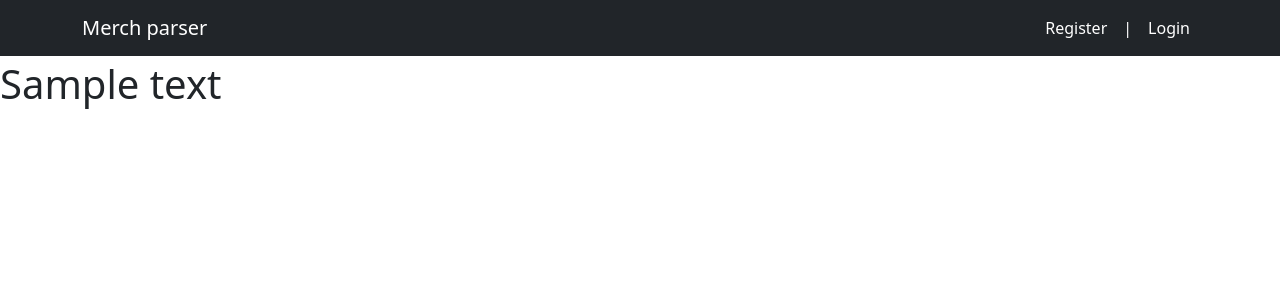
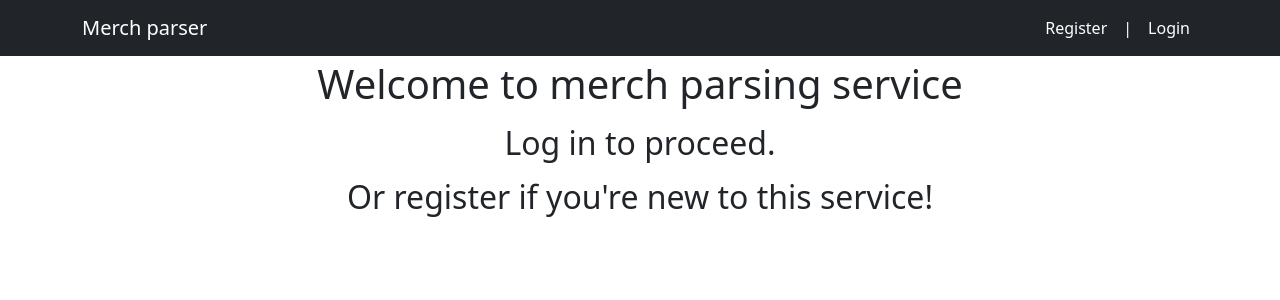
Before and after one commit to Merch-Tracker/frontend, a Vue app: page / in a window 1280 px wide. Shown: the top 300 px of the page. Built offline with nearby package versions, Linux system fonts and the light colour scheme.

Commit message:
small update

```diff
--- a/src/components/Navbar.vue
+++ b/src/components/Navbar.vue
@@ -36,7 +36,7 @@ export default {
         <div class="me-auto" v-if="isAuth">
           <ul class="navbar-nav me-auto mb-2 mb-lg-0">
             <li class="nav-item">
-              <router-link to="/" class="nav-link active">Collection</router-link>
+              <router-link to="/collection" class="nav-link active">Collection</router-link>
             </li>
           </ul>
         </div>
@@ -64,7 +64,7 @@ export default {
               <span class="nav-link active">|</span>
             </li>
             <li class="nav-item">
-              <span class="nav-link disabled">Logout</span>
+              <a class="nav-link active" href="#" @click.prevent="handleLogout">Logout</a>
             </li>
           </ul>
         </div>
--- a/src/views/HomeView.vue
+++ b/src/views/HomeView.vue
@@ -2,5 +2,9 @@
 </script>
 
 <template>
-  <h1>Sample text</h1>
+  <div>
+    <h1 class="text-center">Welcome to merch parsing service</h1>
+    <h2 class="text-center mt-3">Log in to proceed.</h2>
+    <h2 class="text-center mt-3">Or register if you're new to this service!</h2>
+  </div>
 </template>
```
